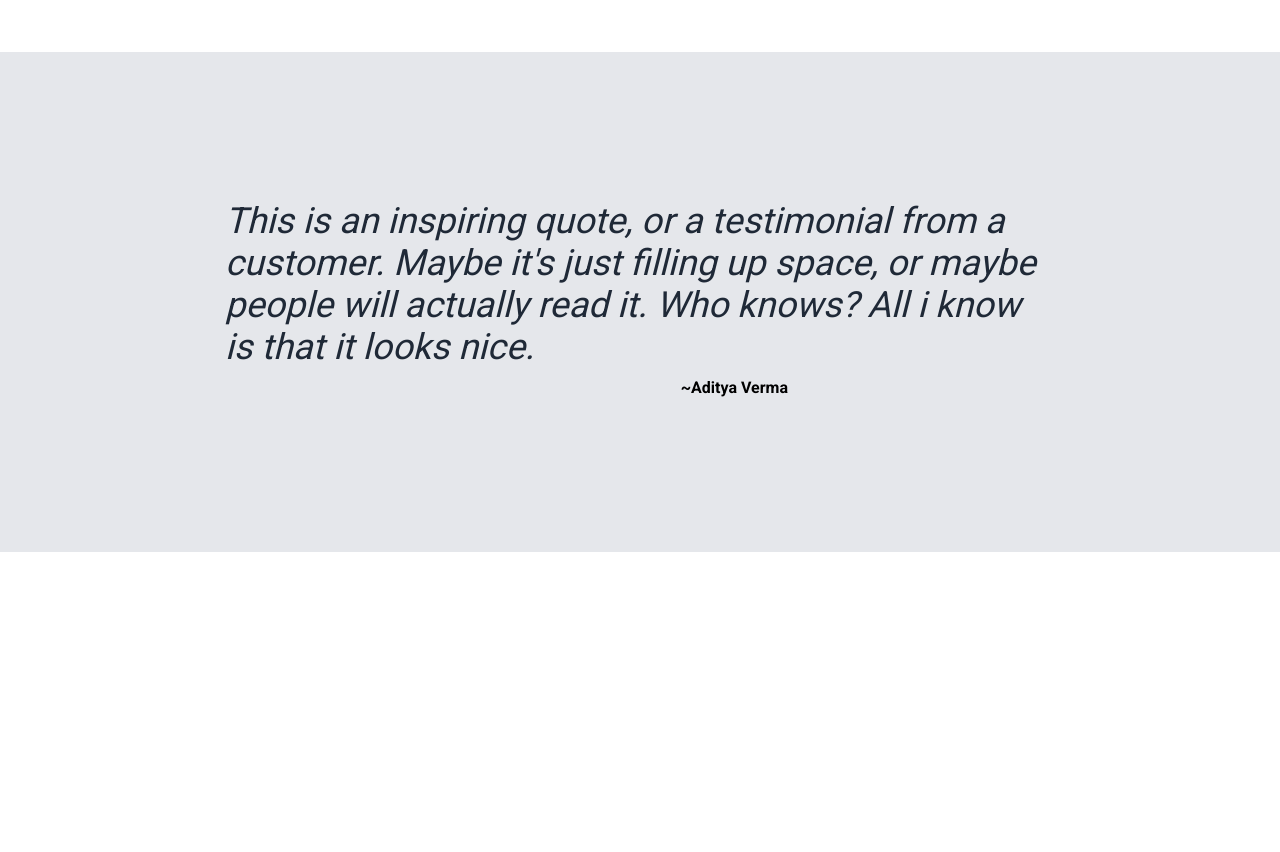
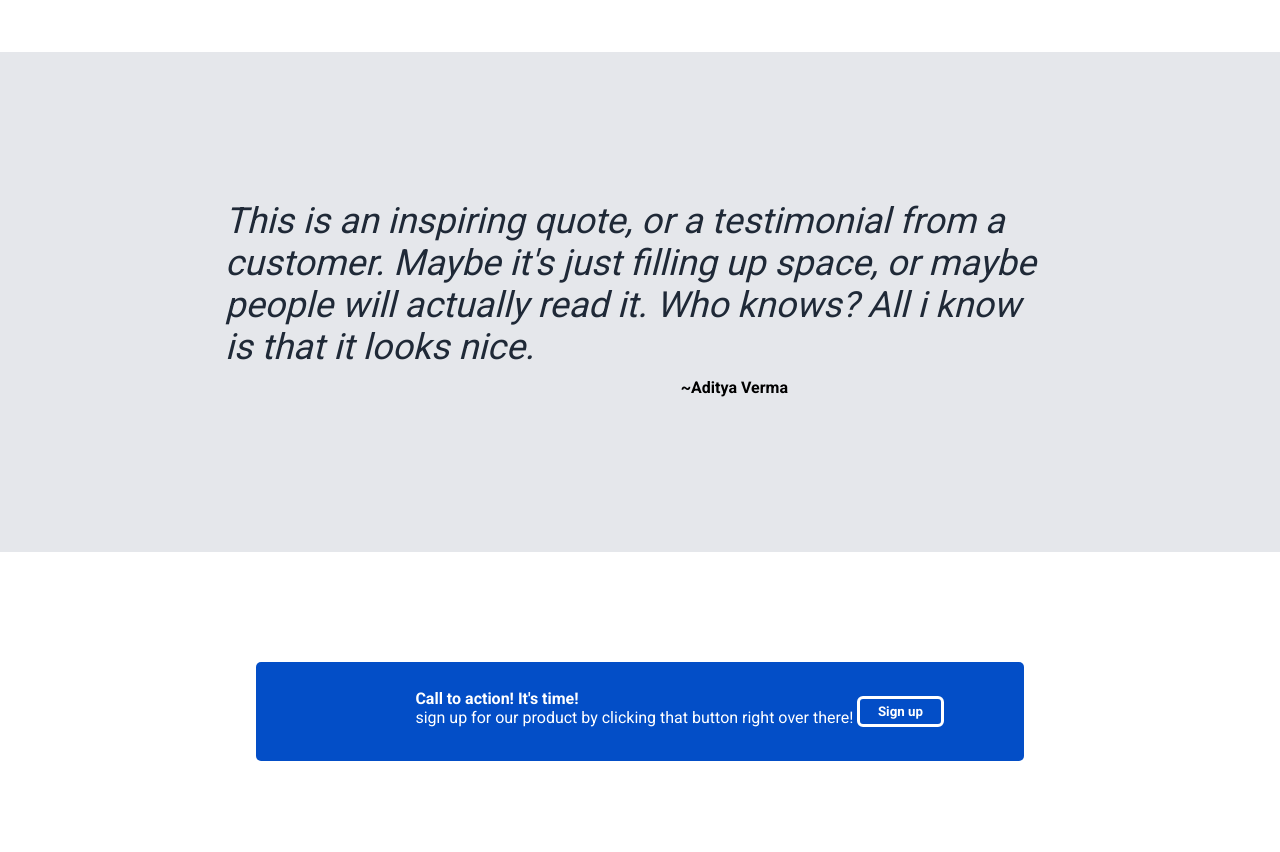
Before and after one commit to 253425aditya/Landing-page, a plain HTML site: page index.html in a window 1280 px wide. Shown: the part 948-1800 px from the top of the page. Before the commit the page ends 1500 px from the top, so only its background shows below. Drawn offline with Linux system fonts and the light colour scheme.

Commit message:
Added fourth section

```diff
--- a/index.html
+++ b/index.html
@@ -80,6 +80,21 @@
         </div>
     </div>
 
+    <div class="section-four">
+        <div class="section-four-wrapper">
+            <div class="why">
+                <div class="why-one">
+                    <pre>
+                    <strong>Call to action! It's time!</strong>
+                    sign up for our product by clicking that button right over there!
+                    </pre>
+                </div>
+                <button class="hihihi">
+                    Sign up
+                </button>
+            </div>
+        </div>
+    </div>
 
 </body>
 
--- a/styles.css
+++ b/styles.css
@@ -134,3 +134,37 @@ p{
     align-self: flex-end;
     margin-right: 300px;
 }
+
+/*section four */
+.section-four{
+    background: white;
+    height: 300px;
+    width: 100vw;
+}
+
+.section-four-wrapper{
+    width: 60vw;
+    margin: 0 auto;
+    padding-top: 20px;
+    color: white;
+}
+pre{
+    margin-top: 12px;
+    align-self: center;
+}
+.why{
+    margin-top: 90px;
+    align-self: center;
+    background: #034ec7;
+    border-radius: 5px;
+    padding: 15px 80px;
+    display: flex;
+    justify-content: space-between;
+    align-items: center;
+}
+
+.hihihi{
+    border-width: 10px;
+    border: solid white;
+    background: #034ec7;
+}
```
